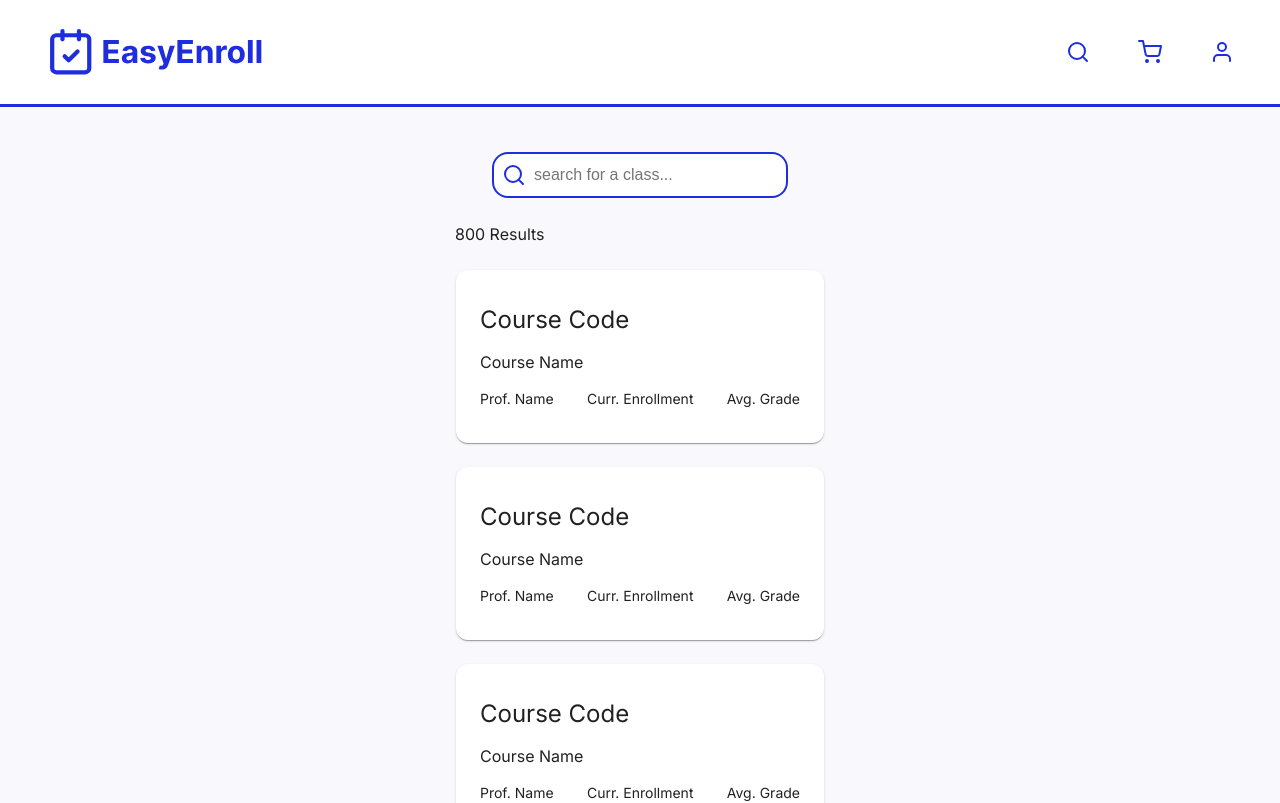
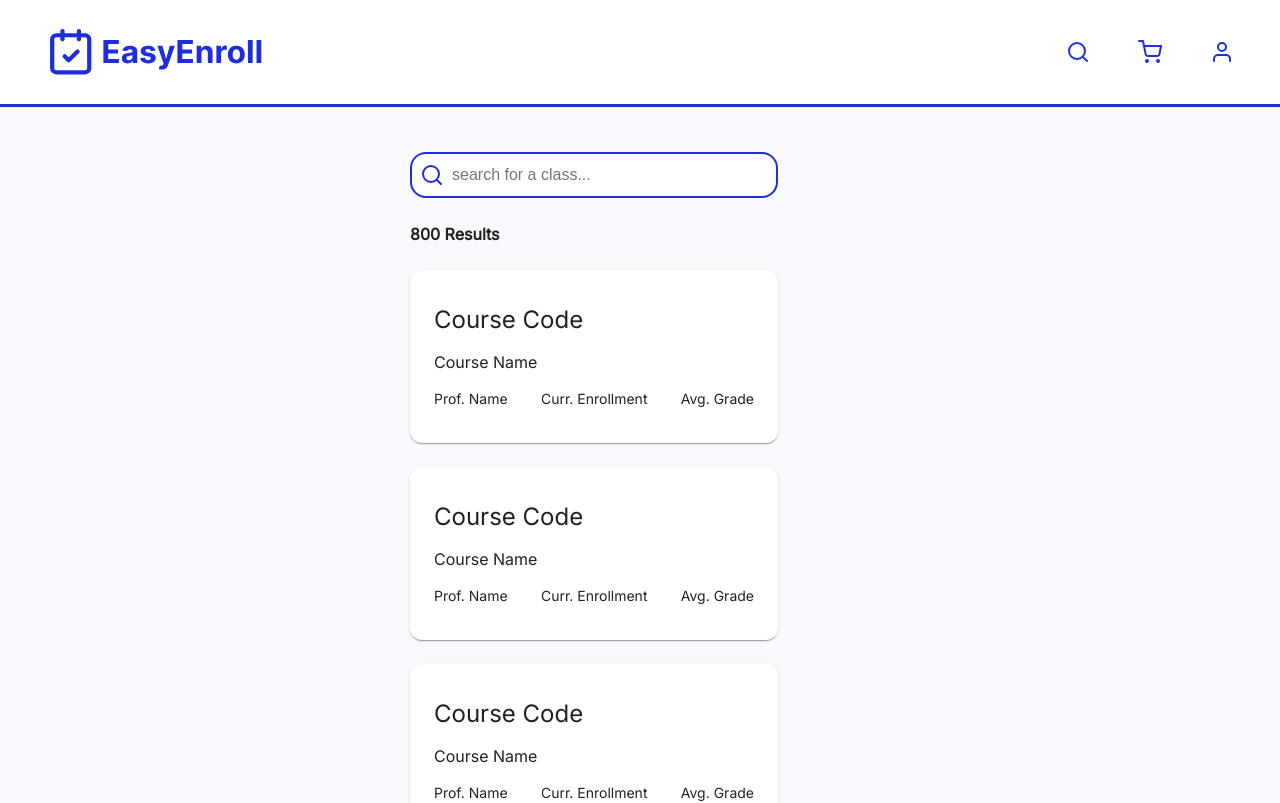
Before and after one commit to sky1113/CIS_4120_A5, a React (Create React App) app in the folder root/client/: page / in a window 1280 px wide. Shown: the top 803 px of the page. Built offline with nearby package versions, Linux system fonts and the light colour scheme.

Commit message:
fixed search width in side bar

```diff
--- a/root/client/src/components/CourseSideBar.js
+++ b/root/client/src/components/CourseSideBar.js
@@ -6,25 +6,21 @@ import Typography from '@mui/material/Typography';
 const CourseSideBar = () => {
     const searchResultsStyle = {
         display: 'flex',
-        maxWidth: '370px',
+        flexDirection: 'column',
+        alignItems: 'flex-start', // Align items to the left
+        maxWidth: '460px',
         margin: 'auto',
-        flexDirection: 'column',
-        alignItems: 'center',
         gap: '24px',
     };
 
     const typographyStyle = {
         alignSelf: 'flex-start', // Move Typography to the left
+        fontWeight: 'bold', // Added bold style for emphasis
     };
-
-      const courseSearchBarStyle = {
-        width:'100%',
-      }
-
 
     return (
         <div style={searchResultsStyle}>
-        <SearchBar style={courseSearchBarStyle}/>
+            <SearchBar />
             <Typography variant="body" style={typographyStyle}>
                 800 Results
             </Typography>
```
Also changed, not shown: 2 other files (tests, documents, lock files or other folders). Lines whose indentation alone changed are shown as unchanged.
